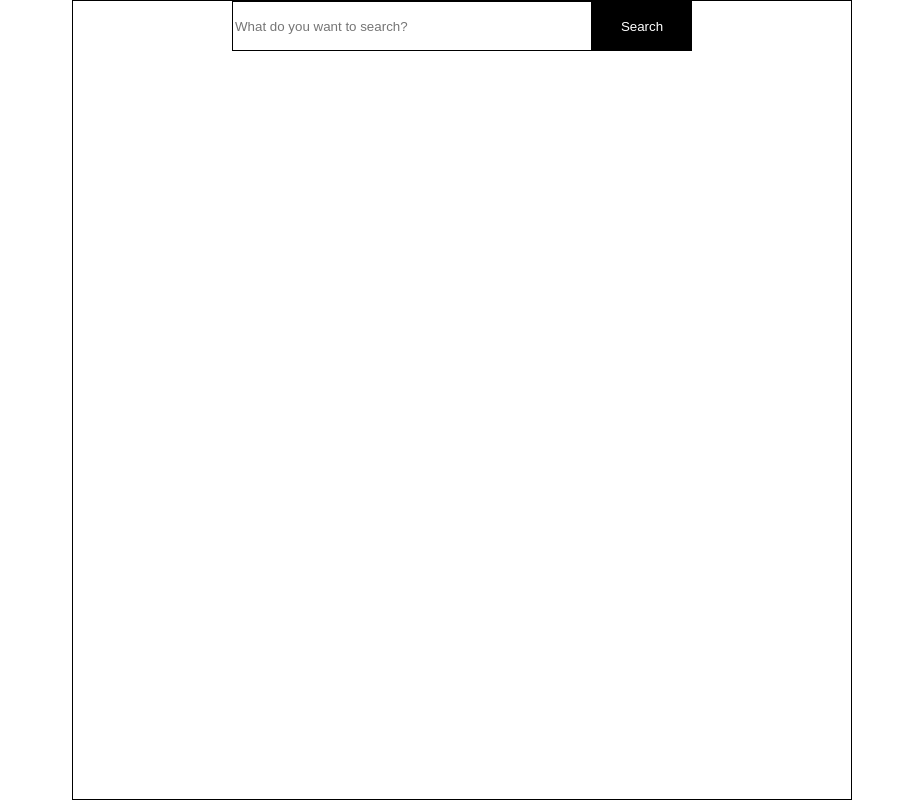
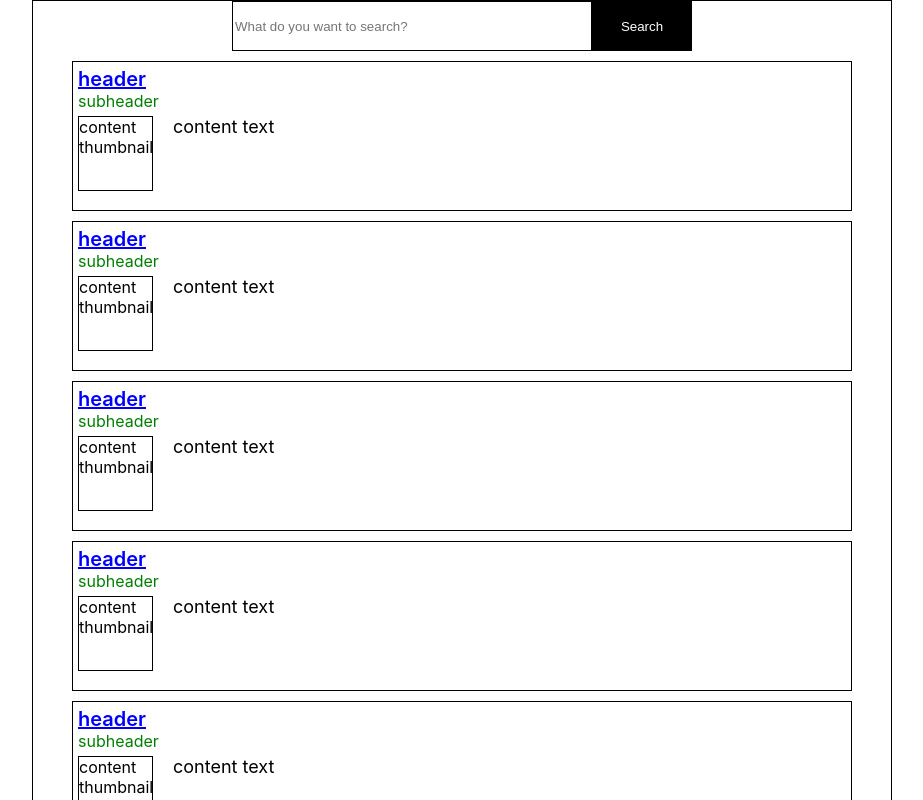
Before and after one commit to mrrezaahmadi/_temp, a React (Create React App) app: page / in a window 1280 px wide. Shown: the top 800 px of the page, without its empty margins (178-1101 px from the left). Built offline with nearby package versions, Linux system fonts and the light colour scheme.

Commit message:
add and style SearchResult component and filled with dummy data and change some styles of other components

```diff
--- a/src/components/search-form/search-form.component.jsx
+++ b/src/components/search-form/search-form.component.jsx
@@ -12,10 +12,11 @@ const SearchForm = () => {
 	return (
 		<form onSubmit={handleSubmit}>
 			<input
+                type="text"
 				className="search-input"
 				placeholder="What do you want to search?"
 			/>
-            <button className="search-btn">Search</button>
+            <button type="submit" className="search-btn">Search</button>
 		</form>
 	);
 };
--- /dev/null
+++ b/src/components/search-result/search-result.component.jsx
@@ -0,0 +1,23 @@
+import React from 'react'
+
+// Styles
+import './search-result.styles.scss'
+
+const SearchResult = () => {
+    return (
+        <div className="search-result">
+            <div className="header">
+                <a href="#">header</a>
+            </div>
+            <div className="subheader">
+                subheader
+            </div>
+            <div className="content">
+                <div className="thumbnail">content thumbnail</div>
+                <div className="text">content text</div>
+            </div>
+        </div>
+    )
+}
+
+export default SearchResult
--- /dev/null
+++ b/src/components/search-result/search-result.styles.scss
@@ -0,0 +1,34 @@
+.search-result {
+	border: 1px solid black;
+	margin: 10px 0;
+	padding: 5px;
+	height: 150px;
+	width: 780px;
+
+	.header {
+		a {
+			font-size: 20px;
+			font-weight: 600;
+			color: blue;
+		}
+	}
+
+	.subheader {
+		font-size: 16px;
+		color: green;
+	}
+
+	.content {
+		display: flex;
+		margin-top: 5px;
+		.text {
+            font-size: 18px;
+            margin-left: 20px;
+		}
+		.thumbnail {
+			height: 75px;
+            width: 75px;
+            border: 1px solid black;
+		}
+	}
+}
--- a/src/pages/home-page/home-page.component.jsx
+++ b/src/pages/home-page/home-page.component.jsx
@@ -5,17 +5,16 @@ import "./home-page.styles.scss";
 
 // Components
 import SearchForm from "../../components/search-form/search-form.component";
+import SearchResult from "../../components/search-result/search-result.component";
 
 const HomePage = () => {
 	return (
 		<div className="home-page">
-			{/* Search Section */}
 			<SearchForm />
 			<div className="search-results">
-				{/* Here goes the search result items */}
-				<div className="search-result"></div>
-				<div className="search-result"></div>
-				<div className="search-result"></div>
+				{[...Array(10)].map((_, i) => (
+					<SearchResult key={i} />
+				))}
 			</div>
 			<div className="navigation-btns">
 				<div className="prev-page-btn"></div>
--- a/src/pages/home-page/home-page.styles.scss
+++ b/src/pages/home-page/home-page.styles.scss
@@ -1,7 +1,7 @@
 .home-page {
-    width: 780px;
-    height: 100vh;
+    width: 860px;
     border: 1px solid black;
     display: flex;
-    justify-content: center;
+    flex-direction: column;
+    align-items: center;
 }
```
